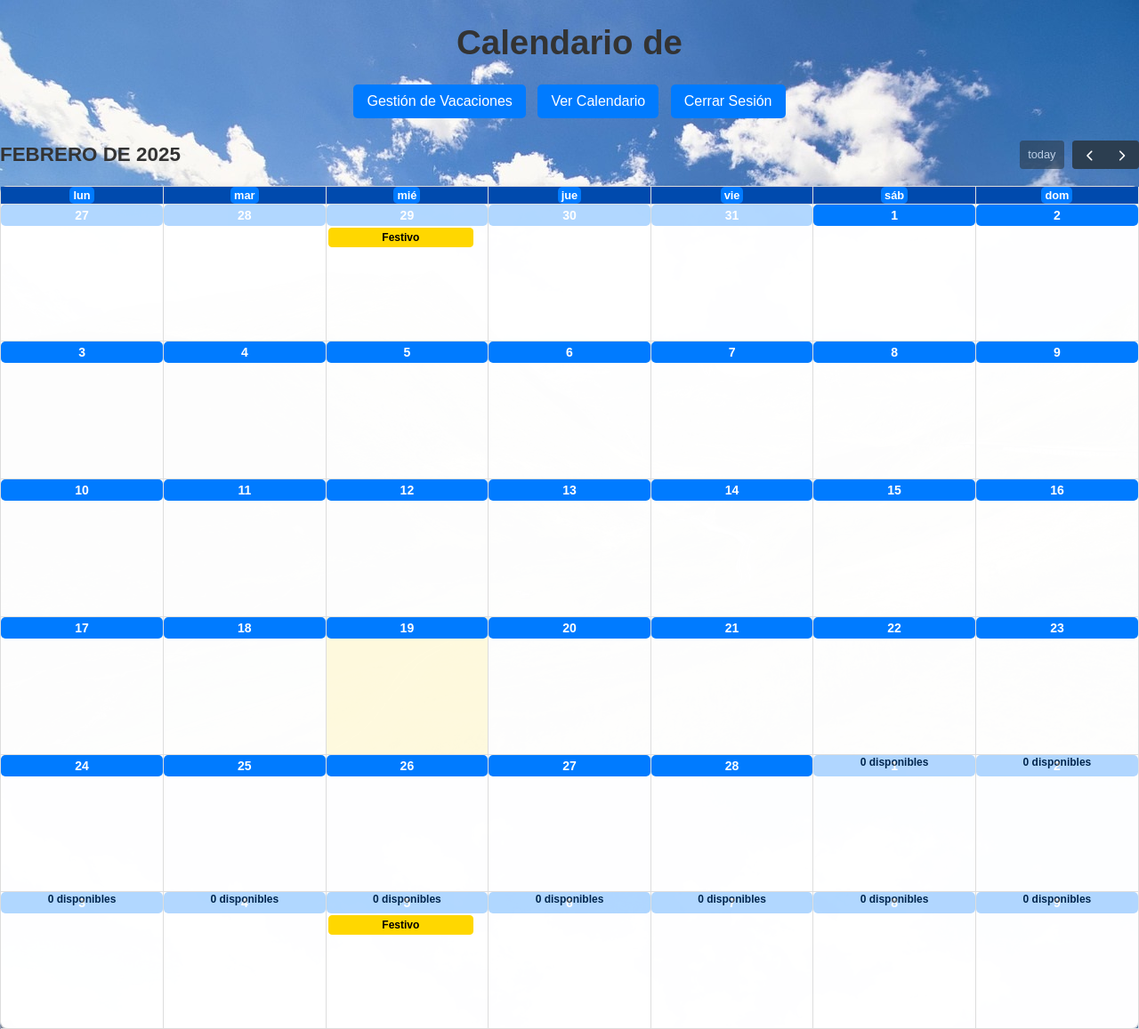
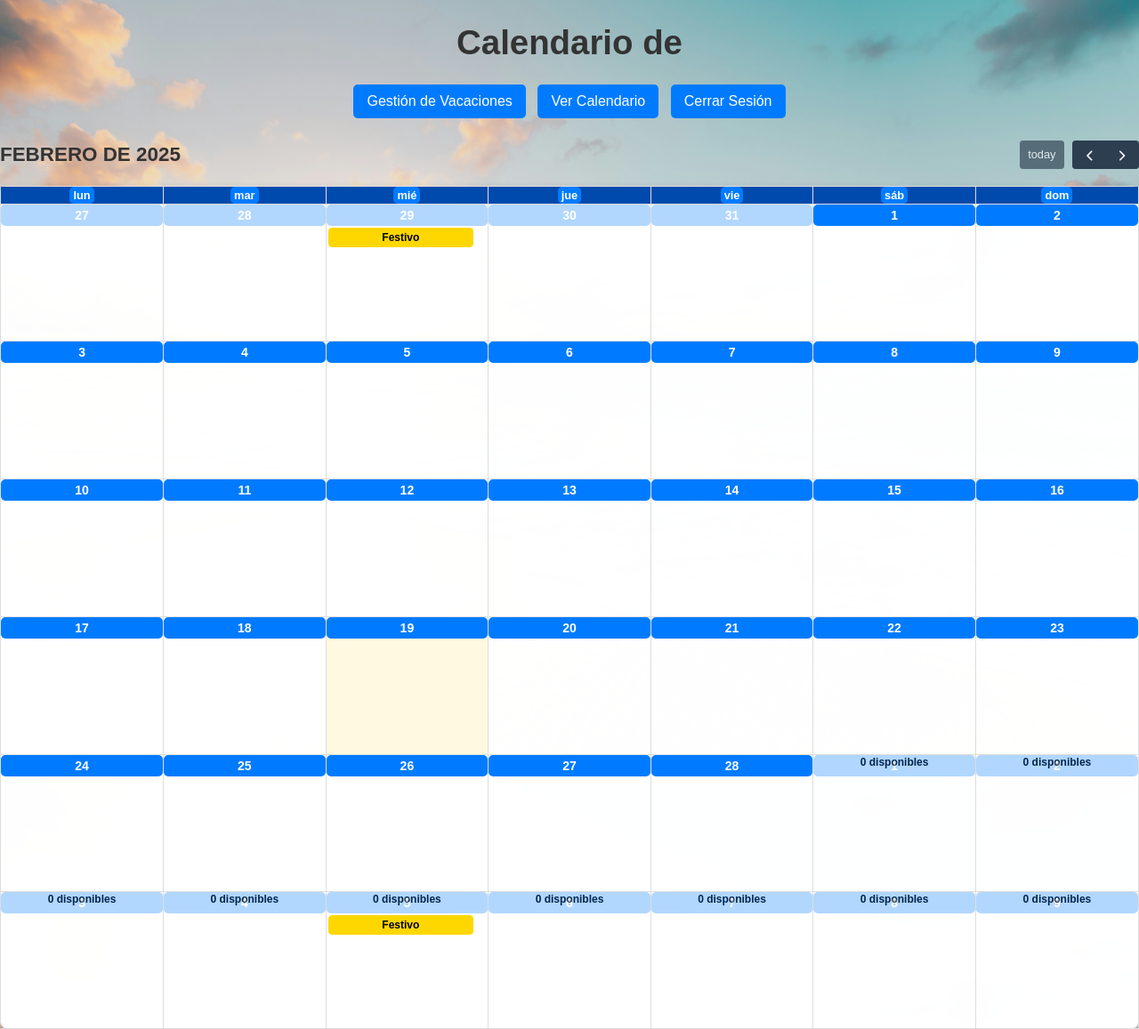
Before and after one commit to asanahu/Calendario, a Flask app: page /calendar in a window 1280 px wide. Shown: the whole page at 89% size. Run offline with Flask 3, Linux system fonts and the light colour scheme; the visitor is signed in with stand-in values (Sample User, id 1); data that the repository does not hold is empty; some libraries are stand-ins or nearby versions.

Commit message:
actualizo background

```diff
--- a/static/styles.css
+++ b/static/styles.css
@@ -1,7 +1,7 @@
 /* 🔹 Estilo general */
 body {
     font-family: Arial, sans-serif;
-    background: url('/static/background.jpg') no-repeat center center fixed;
+    background: url('/static/background2.jpg') no-repeat center center fixed;
     background-size: cover;
     color: #333;
     text-align: center;
```
Also changed, not shown: static/background2.jpg (added).
